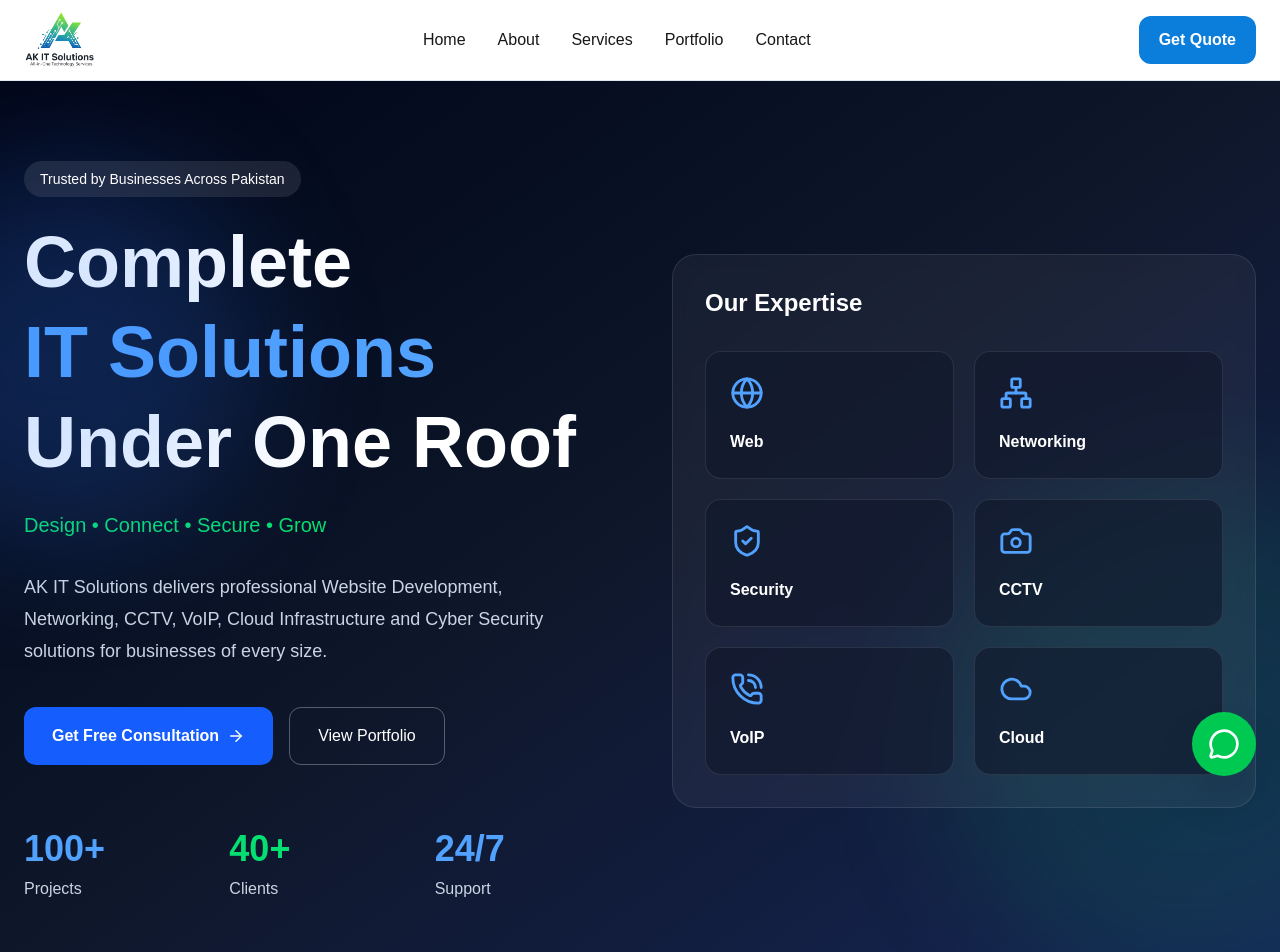
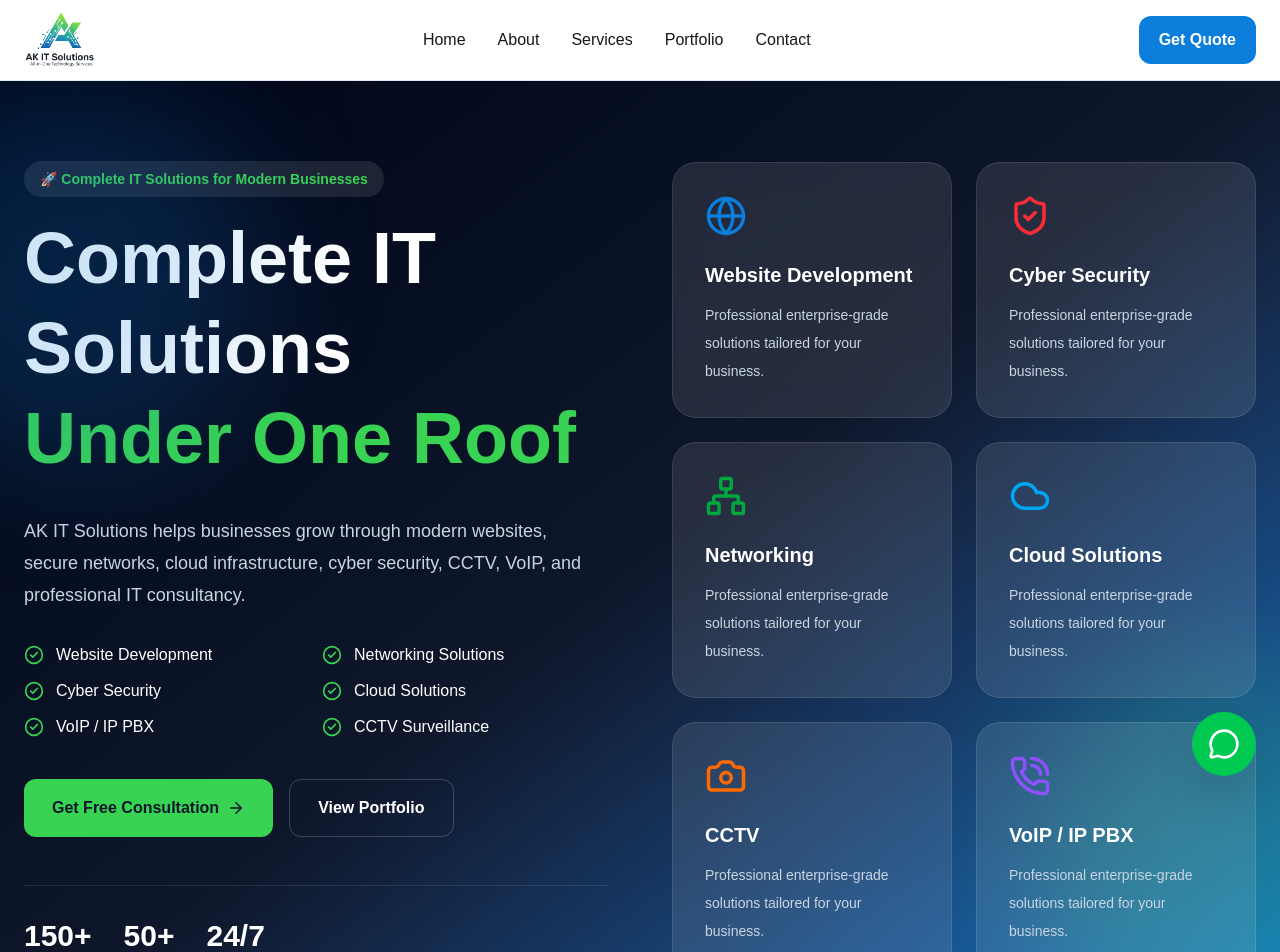
Before and after one commit to Akash157/ak-it-solutions, a Next.js app: page / in a window 1280 px wide. Shown: the top 952 px of the page. Built offline with nearby package versions, Linux system fonts and the light colour scheme.

Commit message:
Premium hero redesign

```diff
--- a/components/home/Hero.tsx
+++ b/components/home/Hero.tsx
@@ -1,168 +1,165 @@
 "use client";
 
+import Link from "next/link";
 import {
+  ArrowRight,
+  CheckCircle2,
   Globe,
+  ShieldCheck,
   Network,
-  ShieldCheck,
+  Cloud,
+  PhoneCall,
   Camera,
-  PhoneCall,
-  Cloud,
-  ArrowRight,
 } from "lucide-react";
 
-import { motion } from "framer-motion";
-import CountUp from "react-countup";
+const services = [
+  "Website Development",
+  "Networking Solutions",
+  "Cyber Security",
+  "Cloud Solutions",
+  "VoIP / IP PBX",
+  "CCTV Surveillance",
+];
 
-const technologies = [
-  { icon: Globe, title: "Web" },
-  { icon: Network, title: "Networking" },
-  { icon: ShieldCheck, title: "Security" },
-  { icon: Camera, title: "CCTV" },
-  { icon: PhoneCall, title: "VoIP" },
-  { icon: Cloud, title: "Cloud" },
+const cards = [
+  {
+    icon: Globe,
+    title: "Website Development",
+    color: "text-[#0B7DDA]",
+  },
+  {
+    icon: ShieldCheck,
+    title: "Cyber Security",
+    color: "text-red-500",
+  },
+  {
+    icon: Network,
+    title: "Networking",
+    color: "text-green-600",
+  },
+  {
+    icon: Cloud,
+    title: "Cloud Solutions",
+    color: "text-sky-500",
+  },
+  {
+    icon: Camera,
+    title: "CCTV",
+    color: "text-orange-500",
+  },
+  {
+    icon: PhoneCall,
+    title: "VoIP / IP PBX",
+    color: "text-violet-500",
+  },
 ];
 
 export default function Hero() {
   return (
-    <section className="relative overflow-hidden bg-gradient-to-br from-slate-950 via-slate-900 to-blue-950 text-white">
+    <section className="relative overflow-hidden bg-gradient-to-br from-slate-950 via-slate-900 to-[#0B7DDA] text-white">
+      {/* Background Glow */}
+      <div className="absolute -left-32 top-0 h-96 w-96 rounded-full bg-[#0B7DDA]/20 blur-3xl" />
+      <div className="absolute -right-32 bottom-0 h-96 w-96 rounded-full bg-[#39D353]/20 blur-3xl" />
 
-      {/* Background Glow */}
-      <div className="absolute -left-32 top-20 h-96 w-96 rounded-full bg-blue-500/20 blur-3xl" />
-      <div className="absolute -right-40 bottom-0 h-[500px] w-[500px] rounded-full bg-green-400/10 blur-3xl" />
+      <div className="mx-auto grid min-h-[90vh] max-w-7xl items-center gap-16 px-6 py-20 lg:grid-cols-2">
+        {/* Left Side */}
+        <div>
+          <p className="mb-4 inline-flex rounded-full bg-white/10 px-4 py-2 text-sm font-semibold text-[#39D353]">
+            🚀 Complete IT Solutions for Modern Businesses
+          </p>
 
-      <div className="mx-auto grid min-h-screen max-w-7xl items-center gap-16 px-6 py-20 lg:grid-cols-2">
+          <h1 className="text-5xl font-black leading-tight lg:text-7xl">
+            Complete IT
+            <br />
+            Solutions
+            <span className="block text-[#39D353]">
+              Under One Roof
+            </span>
+          </h1>
 
-        {/* LEFT */}
+          <p className="mt-8 max-w-xl text-lg leading-8 text-slate-300">
+            AK IT Solutions helps businesses grow through modern websites,
+            secure networks, cloud infrastructure, cyber security, CCTV,
+            VoIP, and professional IT consultancy.
+          </p>
 
-        <motion.div
-          initial={{ opacity: 0, x: -40 }}
-          animate={{ opacity: 1, x: 0 }}
-          transition={{ duration: .8 }}
-        >
-
-          <div className="mb-5 inline-flex rounded-full bg-white/10 px-4 py-2 text-sm backdrop-blur">
-            Trusted by Businesses Across Pakistan
+          <div className="mt-8 grid gap-3 sm:grid-cols-2">
+            {services.map((service) => (
+              <div
+                key={service}
+                className="flex items-center gap-3"
+              >
+                <CheckCircle2
+                  size={20}
+                  className="text-[#39D353]"
+                />
+                <span>{service}</span>
+              </div>
+            ))}
           </div>
 
-          <h1 className="text-5xl font-black leading-tight md:text-7xl">
-            Complete
-            <span className="block text-blue-400">
-              IT Solutions
-            </span>
+          <div className="mt-10 flex flex-wrap gap-4">
+            <Link
+              href="/contact"
+              className="inline-flex items-center gap-2 rounded-xl bg-[#39D353] px-7 py-4 font-semibold text-slate-900 transition hover:scale-105"
+            >
+              Get Free Consultation
+              <ArrowRight size={18} />
+            </Link>
 
-            Under One Roof
-          </h1>
-
-          <p className="mt-6 text-xl text-green-400">
-            Design • Connect • Secure • Grow
-          </p>
-
-          <p className="mt-8 max-w-xl text-lg leading-8 text-slate-300">
-            AK IT Solutions delivers professional Website Development,
-            Networking, CCTV, VoIP, Cloud Infrastructure and Cyber Security
-            solutions for businesses of every size.
-          </p>
-
-          <div className="mt-10 flex flex-wrap gap-4">
-
-            <button className="flex items-center gap-2 rounded-xl bg-blue-600 px-7 py-4 font-semibold hover:bg-blue-700">
-              Get Free Consultation
-              <ArrowRight size={18}/>
-            </button>
-
-            <button className="rounded-xl border border-white/30 px-7 py-4 hover:bg-white/10">
+            <Link
+              href="/portfolio"
+              className="rounded-xl border border-white/20 px-7 py-4 font-semibold transition hover:bg-white/10"
+            >
               View Portfolio
-            </button>
-
+            </Link>
           </div>
 
-          {/* Stats */}
-
-          <div className="mt-16 grid grid-cols-3 gap-8">
-
+          <div className="mt-12 flex flex-wrap gap-8 border-t border-white/10 pt-8">
             <div>
-              <div className="text-4xl font-black text-blue-400">
-                <CountUp end={100} duration={2}/>
-                +
-              </div>
-
-              <p className="mt-2 text-slate-300">
-                Projects
-              </p>
+              <h3 className="text-3xl font-black">150+</h3>
+              <p className="text-slate-400">Projects</p>
             </div>
 
             <div>
-              <div className="text-4xl font-black text-green-400">
-                <CountUp end={40} duration={2}/>
-                +
-              </div>
-
-              <p className="mt-2 text-slate-300">
-                Clients
-              </p>
+              <h3 className="text-3xl font-black">50+</h3>
+              <p className="text-slate-400">Clients</p>
             </div>
 
             <div>
-              <div className="text-4xl font-black text-blue-400">
-                24/7
+              <h3 className="text-3xl font-black">24/7</h3>
+              <p className="text-slate-400">Support</p>
+            </div>
+          </div>
+        </div>
+
+        {/* Right Side */}
+        <div className="grid grid-cols-2 gap-6">
+          {cards.map((card) => {
+            const Icon = card.icon;
+
+            return (
+              <div
+                key={card.title}
+                className="rounded-3xl border border-white/10 bg-white/10 p-8 backdrop-blur-lg transition-all duration-300 hover:-translate-y-2 hover:bg-white/20"
+              >
+                <Icon
+                  size={42}
+                  className={card.color}
+                />
+
+                <h3 className="mt-6 text-xl font-bold">
+                  {card.title}
+                </h3>
+
+                <p className="mt-3 text-sm leading-7 text-slate-300">
+                  Professional enterprise-grade solutions tailored for your business.
+                </p>
               </div>
-
-              <p className="mt-2 text-slate-300">
-                Support
-              </p>
-            </div>
-
-          </div>
-
-        </motion.div>
-
-        {/* RIGHT */}
-
-        <motion.div
-          initial={{ opacity:0, x:40 }}
-          animate={{ opacity:1, x:0 }}
-          transition={{ duration:.8 }}
-        >
-
-          <div className="rounded-3xl border border-white/10 bg-white/5 p-8 backdrop-blur">
-
-            <h3 className="mb-8 text-2xl font-bold">
-              Our Expertise
-            </h3>
-
-            <div className="grid grid-cols-2 gap-5">
-
-              {technologies.map((item)=>{
-
-                const Icon=item.icon;
-
-                return(
-
-                  <div
-                    key={item.title}
-                    className="rounded-2xl border border-white/10 bg-slate-900/60 p-6 transition hover:-translate-y-2 hover:border-blue-400"
-                  >
-
-                    <Icon className="mb-5 text-blue-400" size={34}/>
-
-                    <h4 className="font-semibold">
-                      {item.title}
-                    </h4>
-
-                  </div>
-
-                )
-
-              })}
-
-            </div>
-
-          </div>
-
-        </motion.div>
-
+            );
+          })}
+        </div>
       </div>
-
     </section>
   );
 }
```
